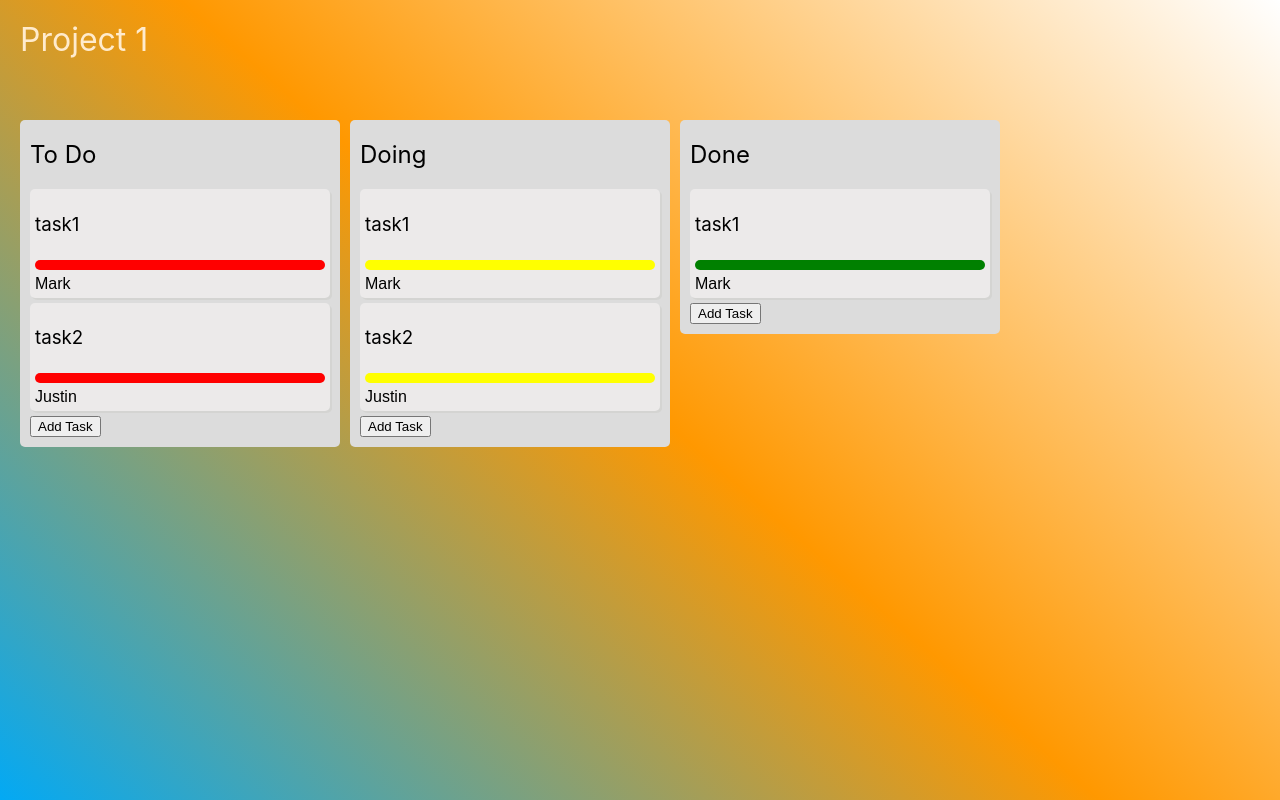
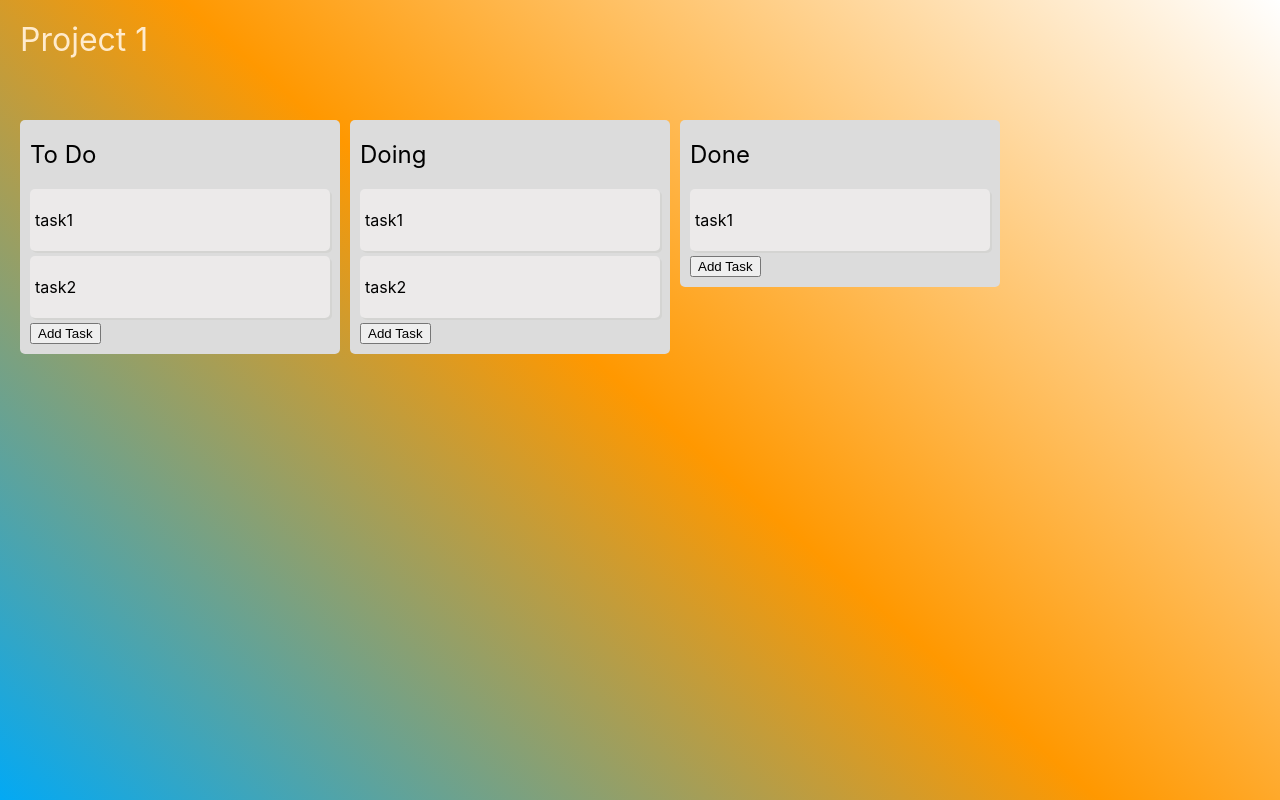
Before and after one commit to KushagraGitter/react-trello, a React (Create React App) app: page / in a window 1280 px wide. Built offline with nearby package versions, Linux system fonts and the light colour scheme.

Commit message:
cleanup of code

```diff
--- a/src/components/task/task.js
+++ b/src/components/task/task.js
@@ -15,9 +15,7 @@ const Task = ({
       draggable={true}
       onDragStart={(e) => handleDragStart(e, { grpId: grpId, taskId: taskId })}
     >
-      <h3>{taskName}</h3>
-      <div className={`task-status-${status}`}></div>
-      <div>{assignedTo}</div>
+      <p>{taskName}</p>
     </li>
   );
 };
```
Also changed, not shown: src/components/project/project.js (+0 -7 lines).
